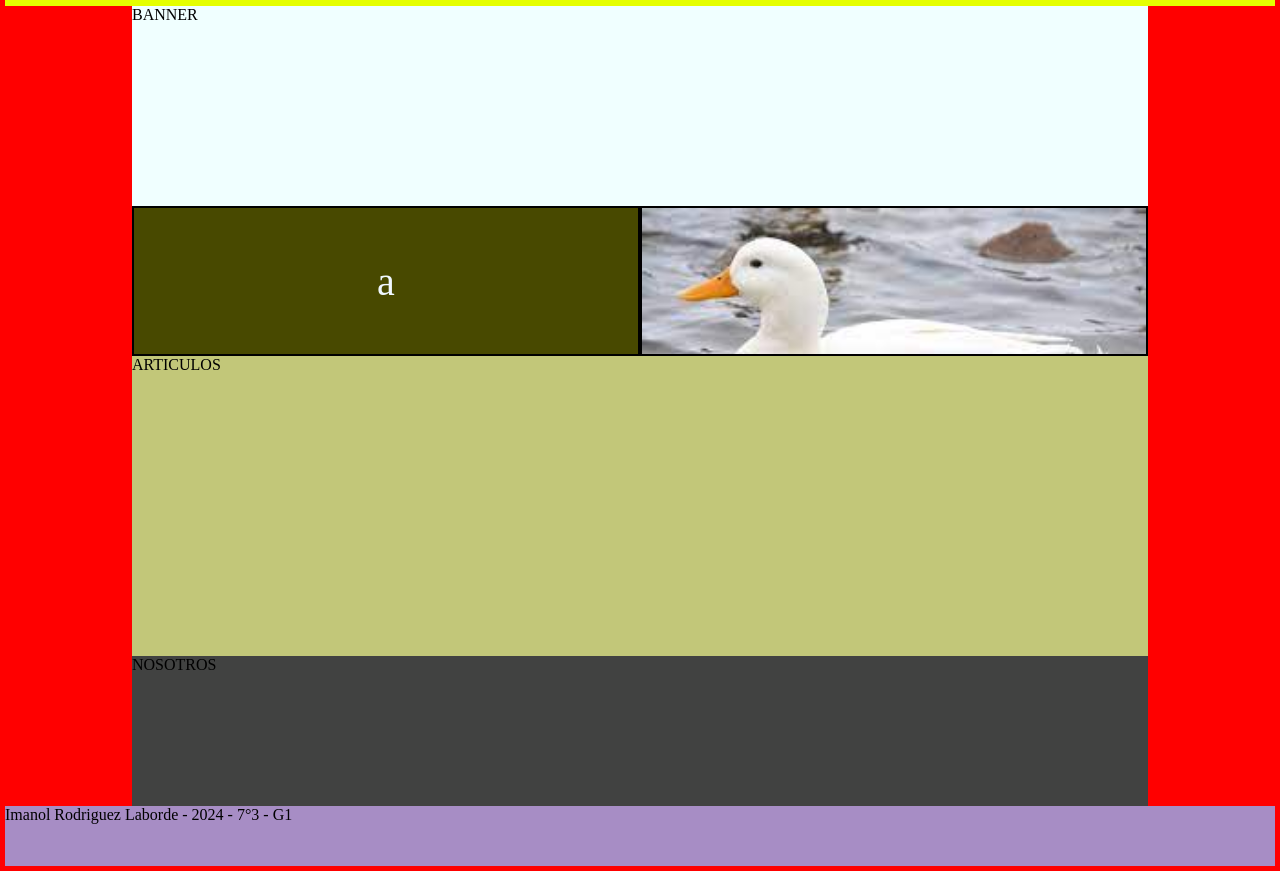
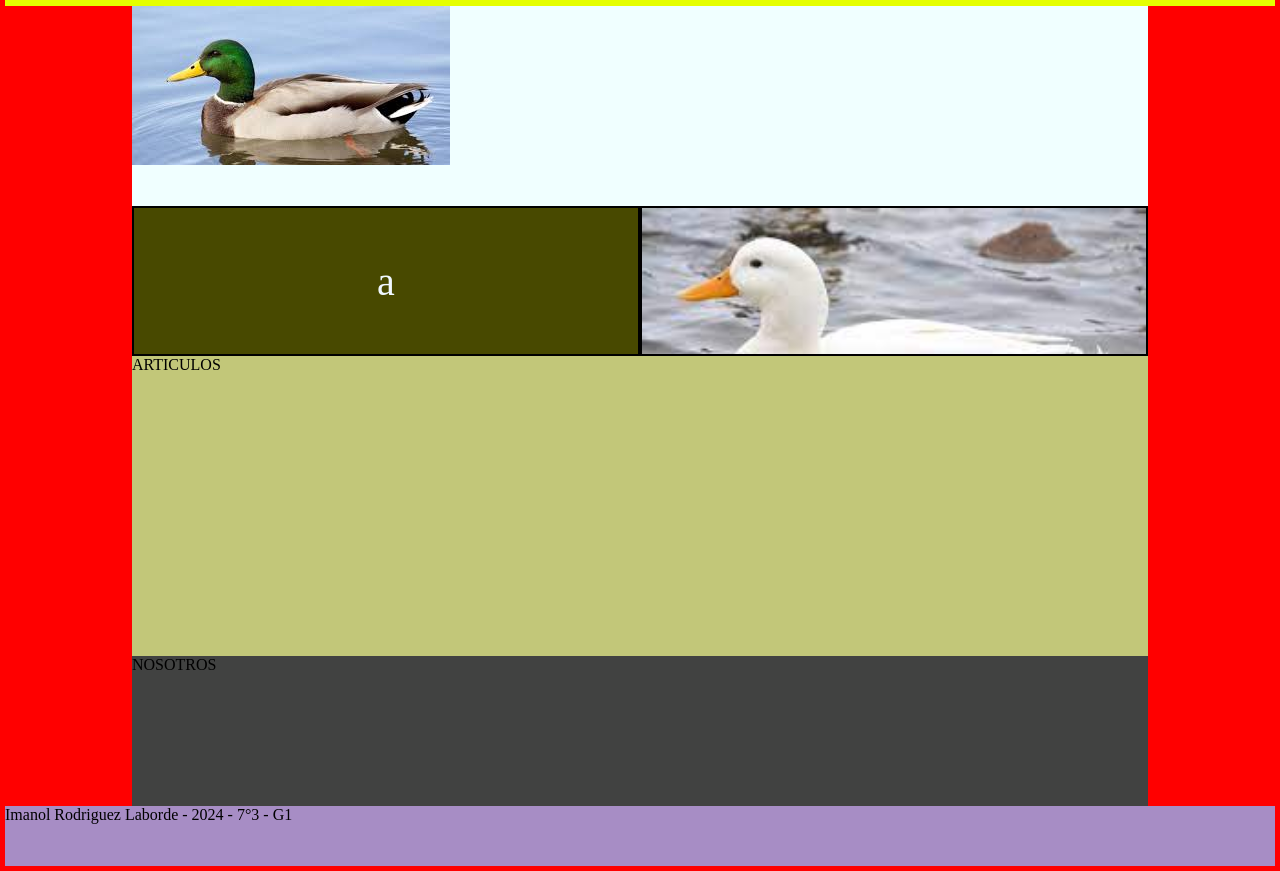
Before and after one commit to Ladizlao/clase-2, a plain HTML site: page index.html in a window 1280 px wide. Shown: the part 49-920 px from the top of the page. Drawn offline with Linux system fonts and the light colour scheme.

Commit message:
pato2 agregado en banner

```diff
--- a/index.html
+++ b/index.html
@@ -25,7 +25,12 @@
 
         </header>
         <main>
-            <section id="banner">BANNER</section>
+            <section id="banner" >
+                <div class="imagen">
+                <img src="css/img/pato2.jpg" alt="" srcset="">
+                </div>
+
+            </section>
             <section id="descript" class="deflex centrar"">
 
         <div class=" ancho50 deflex centrar">a
```
